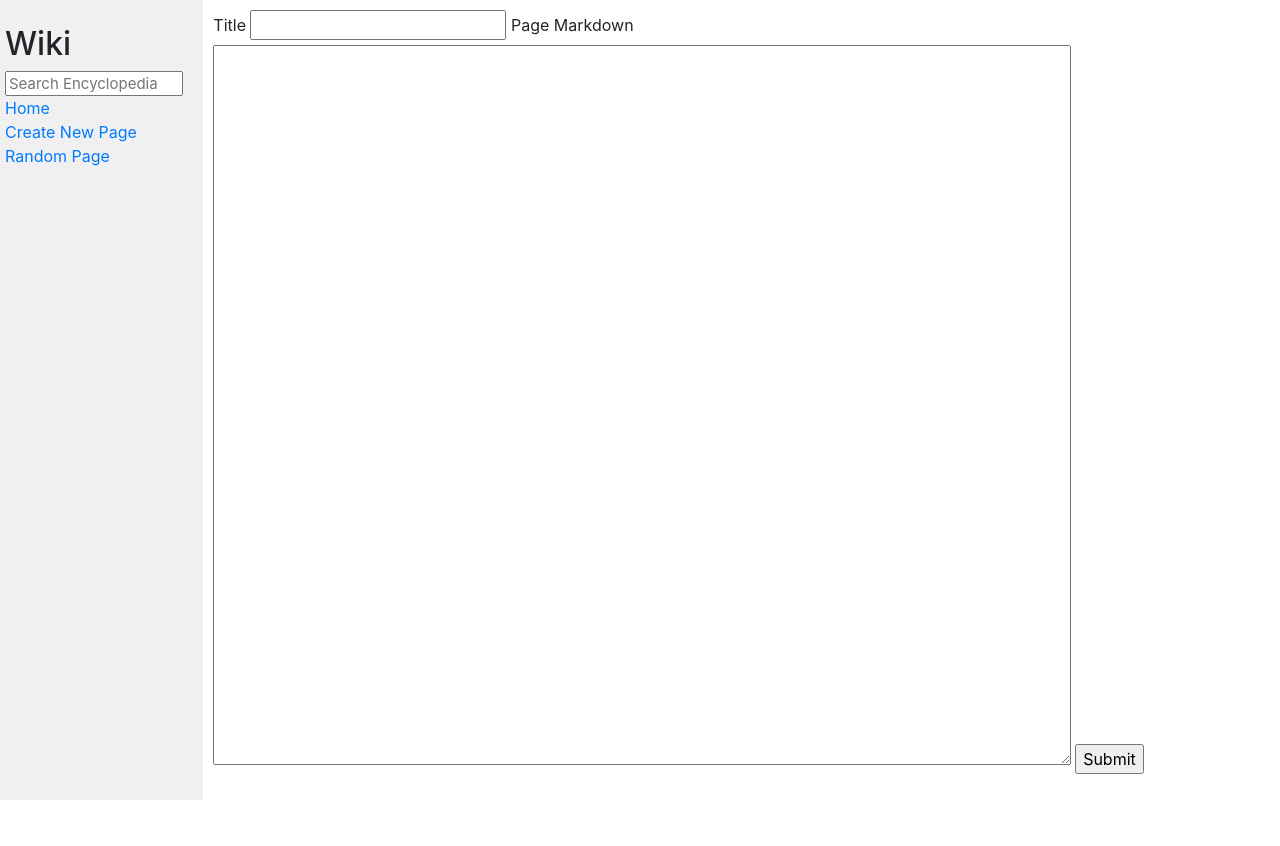
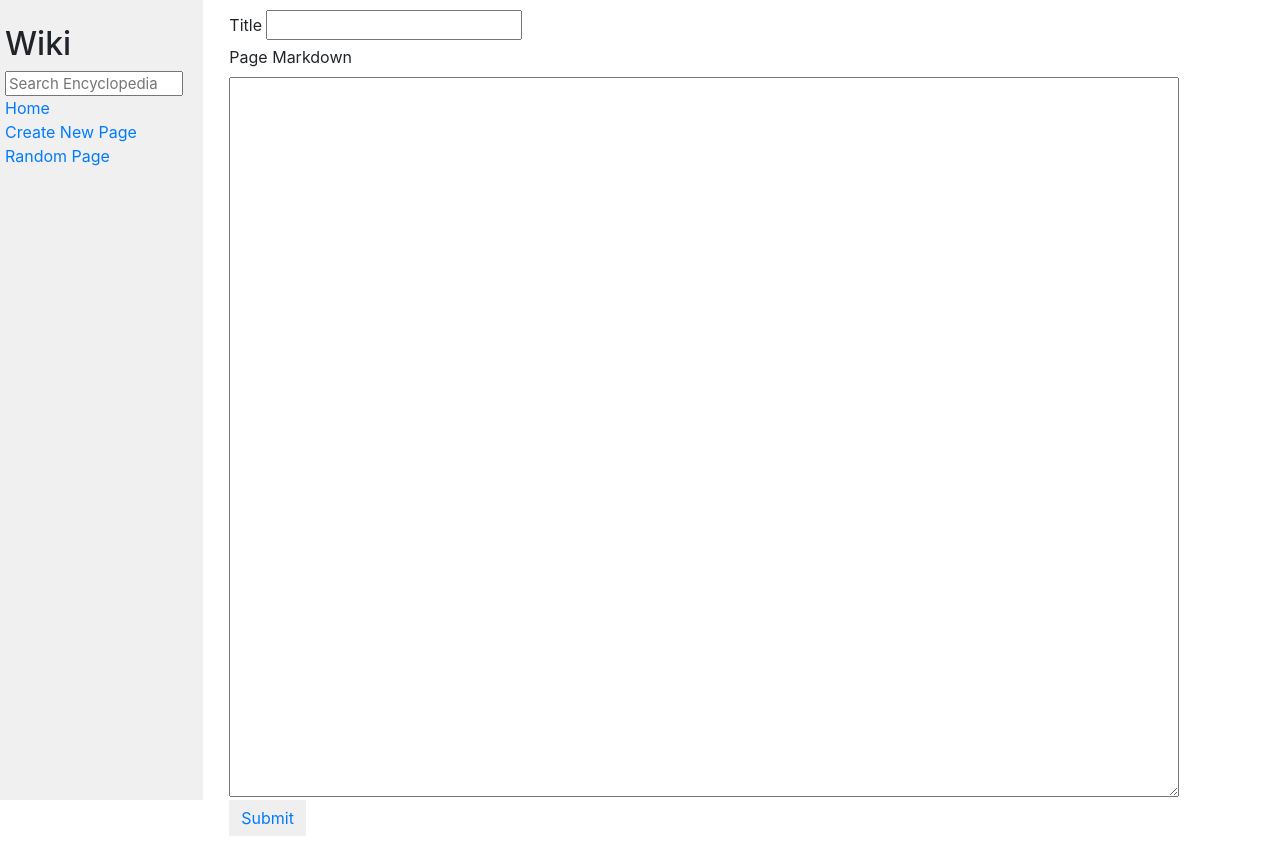
Before and after one commit to J-Varun-P/Harvard_CS50_Wiki, a Django app: page /wiki/addpage in a window 1280 px wide. Before the commit the page ends 800 px from the top, so only its background shows below. Run offline with Django 3.2, Linux system fonts and the light colour scheme; some libraries are stand-ins or nearby versions.

Commit message:
I hope this is the last commit for wiki at least for now

```diff
--- a/encyclopedia/templates/encyclopedia/addpage.html
+++ b/encyclopedia/templates/encyclopedia/addpage.html
@@ -4,14 +4,57 @@
     Encyclopedia
 {% endblock %}
 
+{% block style %}
+#pagecontent{
+  display: block;
+  height: 90vh;
+  width: 90%;
+}
+#styleme{
+  display: block;
+  padding: 6px 12px;
+  color: #007bff;
+  border: none;
+  margin-top: .2em;
+}
+#styleme:hover{
+  color: white;
+  background-color: #007bff;
+}
+/*label{
+  display: block;
+}*/
+#f1{
+  margin-left: 1em;
+  position: relative;
+}
+/*
+.row{
+  flex-wrap: no-wrap;
+}
+.sidebar{
+  min-width: 200px;
+}
+input{
+  max-width: 180px;
+}
+@media screen and (max-width:600px){
+  .row{
+    flex-wrap: wrap;
+  }
+}*/
+{% endblock %}
+
 {% block body %}
-    <form class="" action="{% url 'addpage' %}" method="post">
+    <form id="f1" action="{% url 'addpage' %}" method="post">
       {% csrf_token %}
       <label for="title">Title</label>
       <input type="text" name="title" id="title">
+      <!--<input type="submit" value="Submit" id="styleme">-->
+      <br>
       <label for="pagecontent">Page Markdown</label>
       <textarea name="pagecontent" id="pagecontent"></textarea>
-      <input type="submit" value="Submit">
+      <input type="submit" value="Submit" id="styleme">
     </form>
 
 {% endblock %}
--- a/encyclopedia/templates/encyclopedia/edittitle.html
+++ b/encyclopedia/templates/encyclopedia/edittitle.html
@@ -7,7 +7,7 @@
 {% block style %}
 #id_pagecontent{
   display: block;
-  height: 80vh;
+  height: 90vh;
   width: 90%;
 }
 #styleme{
@@ -29,10 +29,9 @@ label{
 {% endblock %}
 
 {% block body %}
-    <form id="f1" action="{% url 'addpage' %}" method="post">
+    <form id="f1" action="{% url 'editpagesave' %}" method="post">
       {% csrf_token %}
       {{ form }}
       <input type="submit" value="Submit" id="styleme">
     </form>
-
 {% endblock %}
--- a/encyclopedia/urls.py
+++ b/encyclopedia/urls.py
@@ -6,6 +6,7 @@ from . import views
 
 urlpatterns = [
     path("", views.index, name="index"),
+    path("editsavepage", views.editpagesave, name="editpagesave"),
     path("search", views.search, name="search"),
     path("editpage", views.editpage, name="editpage"),
     path("randompage", views.randompage, name="randompage"),
--- a/encyclopedia/views.py
+++ b/encyclopedia/views.py
@@ -41,11 +41,11 @@ def title(request, title):
 
 def addpage(request):
     if request.method == "POST":
-        print("Hello")
+        #print("Hello")
         form = Title(request.POST)
         abcd = form.is_valid()
         if form.is_valid():
-            print("I'm Here, look at me!!!!!!!!!!!!!!!!")
+            #print("I'm Here, look at me!!!!!!!!!!!!!!!!")
             title = form.cleaned_data["title"]
             pagecontent = form.cleaned_data["pagecontent"]
             print(title, util.get_entry(title))
@@ -90,3 +90,15 @@ def search(request):
     if formsearch.is_valid():
         q = formsearch.cleaned_data["q"]
     return HttpResponseRedirect(f"{q}")
+
+
+def editpagesave(request):
+    if request.method == "POST":
+        #return HttpResponse(f"Please work")
+        form_edited_save_it = Textarea(request.POST)
+        if form_edited_save_it.is_valid():
+            title = form_edited_save_it.cleaned_data["title"]
+            #return HttpResponseRedirect(f"{title}")
+            pagecontent = form_edited_save_it.cleaned_data["pagecontent"]
+            util.save_entry(title, pagecontent)
+            return HttpResponseRedirect(f"{title}")
```
Also changed, not shown: entries/JavaScript.md (+4 -2 lines), entries/Testing.md (added, +13 -0 lines).
